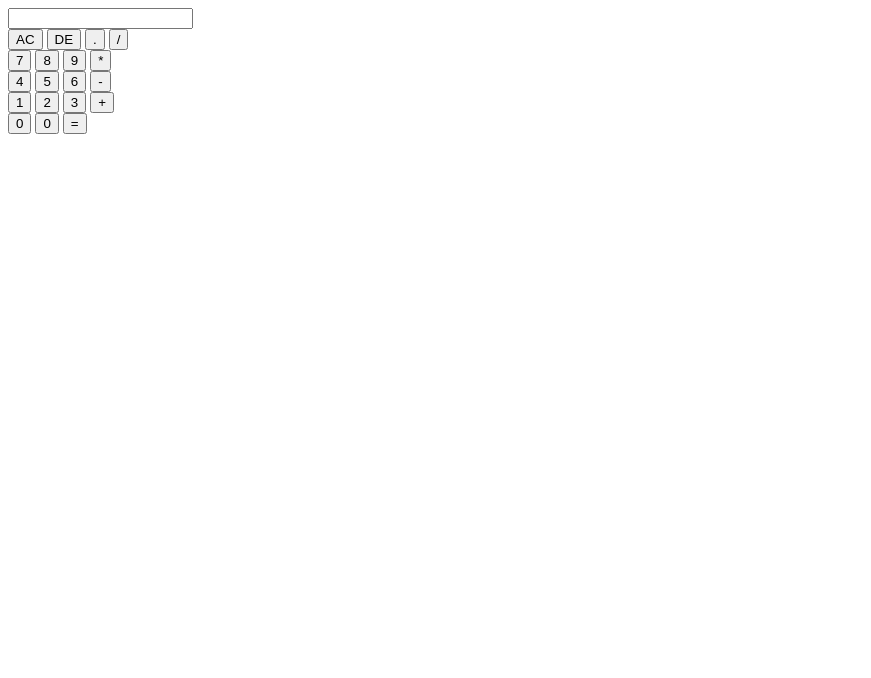
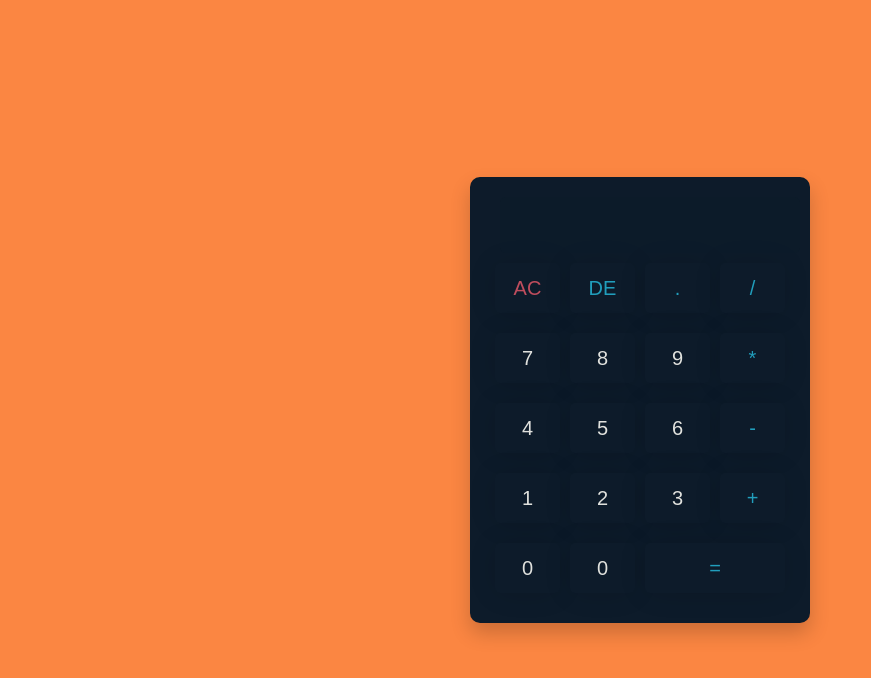
Before and after one commit to AnnethTi/calculator-app, a plain HTML site: page index.html in a window 1280 px wide. Shown: the whole page, without its empty margins (0-871 px from the left). Drawn offline with Linux system fonts and the light colour scheme.

Commit message:
Agregando estilos

```diff
--- a/index.html
+++ b/index.html
@@ -3,10 +3,11 @@
 <head>
     <meta charset="UTF-8">
     <meta name="viewport" content="width=device-width, initial-scale=1.0">
+    <link rel="stylesheet" href="styles.css">
     <title>Calculator App</title>
 </head>
 <body>
-    <div class="calculator">
+    <div id="calculator">
 
         <input type="text" id="display">
         <br>
@@ -32,7 +33,7 @@
         <br>
         <button id="00">0</button>
         <button id="0">0</button>
-        <button id="=" class="operator">=</button>
+        <button id="=" class="equal operator">=</button>
 
     </div>
 
--- a/styles.css
+++ b/styles.css
@@ -0,0 +1,69 @@
+body{
+    text-align: center;
+    margin: 0;
+    background: #fb8642;
+    display: flex;
+    align-items: center;
+    justify-content: center;
+    height: 100vh;
+
+}
+
+#calculator{
+    width: 300px;
+    background-color: #0d1b2a;
+    border-radius: 10px;
+    padding: 20px;
+    box-shadow: 0 10px 20px rgba(0, 0, 0, 0.19);
+}
+
+#display{
+    width: 100%;
+    height: 56px;
+    font-size: 20px;
+    text-align: right;
+    margin-left: 10px;
+    padding: 20px;
+    border-radius: 5px;
+    color: #e0e1dd;
+    background-color: rgba(13, 27, 42, 0.3);
+    border: none;
+    box-sizing: border-box;
+}
+
+.operator{
+    color: #219ebc;
+}
+
+#ac{
+    color: #bf4d5d;
+}
+
+.equal{
+    width: calc(50% - 10px);
+}
+
+button{
+    width: calc(25% - 10px);
+    height: 50px;
+    font-size: 20px;
+    margin: 10px 5px;
+    border: none;
+    border-radius: 5px;
+    float: left;
+    background-color: rgb(13, 27, 42);
+    color: #e0e1dd;
+    -webkit-box-shadow: -1px 1px 30px -5px rgba(0,0,0,0.2);
+    -moz-box-shadow: -1px 1px 30px -5px rgba(0,0,0,0.2);
+    box-shadow: -1px 1px 30px -5px rgba(0,0,0,0.2);
+}
+
+button:hover{
+    cursor: pointer;
+}
+
+button:active{
+    transform: scale(1.05);
+    box-shadow: 0 24px 4px 1px rgba(0, 0, 0, 0.19),
+    0 1.5px rgba(0, 0, 0, 0.23);
+}
```
